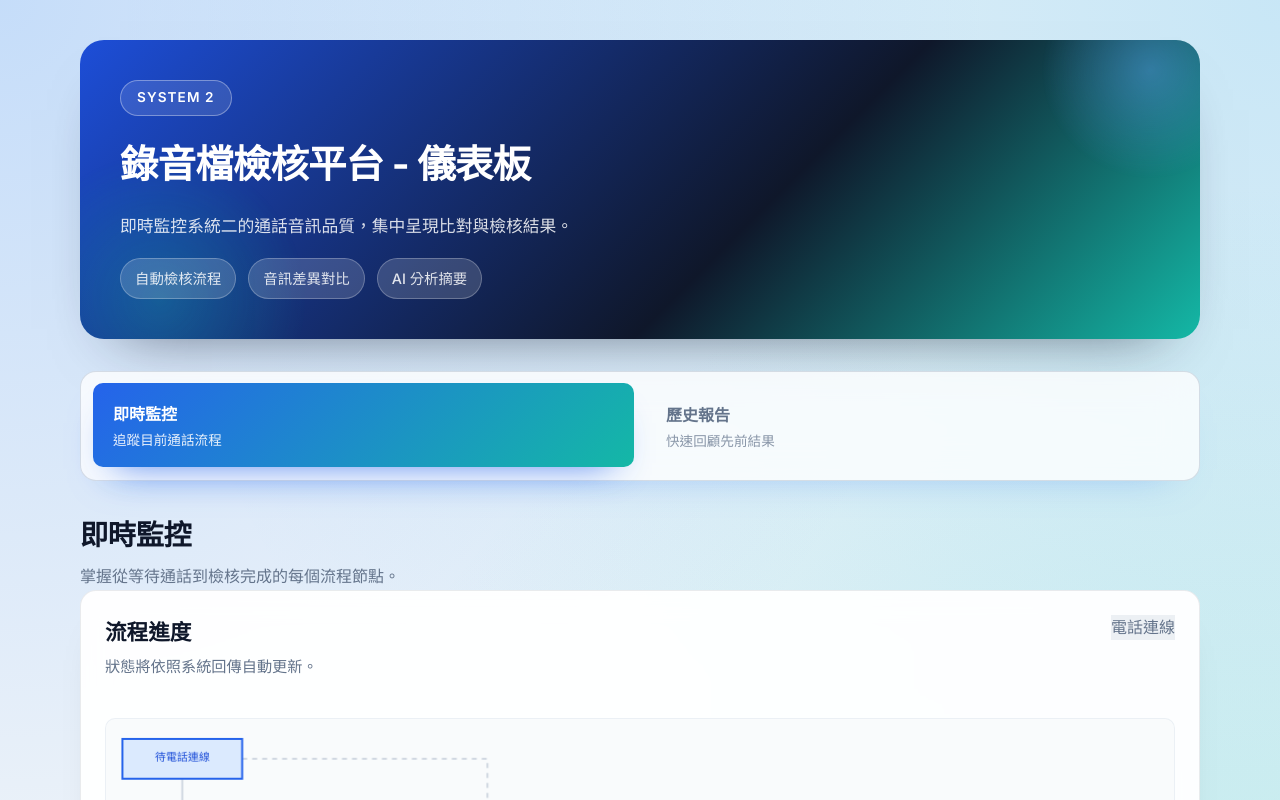
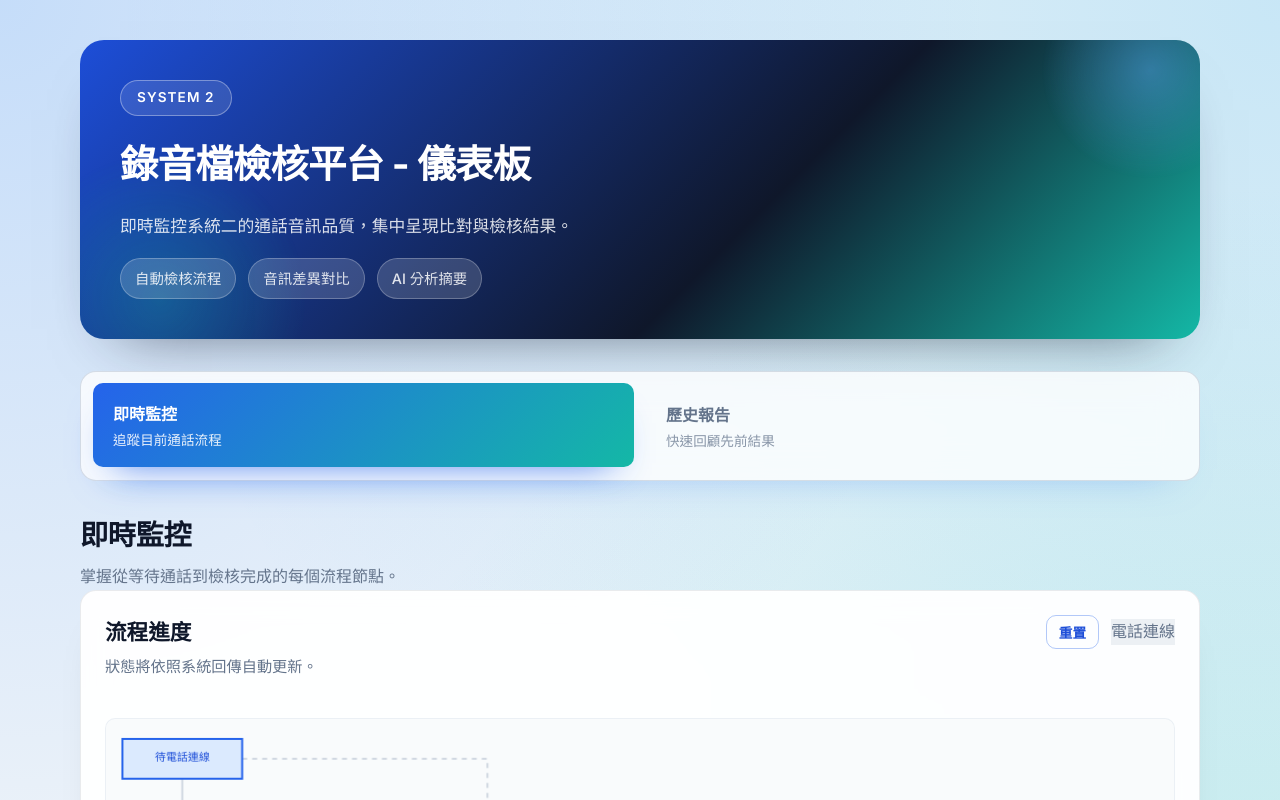
Before and after one commit to zxc88645/AudioAssuranceSystem, a plain HTML site: page system2_audio_assurance/web/quality_monitoring_app/index.html in a window 1280 px wide. Shown: the top 800 px of the page. Drawn offline with Linux system fonts and the light colour scheme; no server answers.

Commit message:
feat: 添加手動重置進度條的前端界面

```diff
--- a/system2_audio_assurance/web/quality_monitoring_app/css/style.css
+++ b/system2_audio_assurance/web/quality_monitoring_app/css/style.css
@@ -568,6 +568,17 @@ a:hover {
   cursor: not-allowed;
 }
 
+.btn-sm {
+  padding: 6px 12px;
+  font-size: 0.85rem;
+}
+
+.progress-controls {
+  display: flex;
+  align-items: center;
+  gap: 12px;
+}
+
 .status-badge {
   display: inline-flex;
   align-items: center;
--- a/system2_audio_assurance/web/quality_monitoring_app/index.html
+++ b/system2_audio_assurance/web/quality_monitoring_app/index.html
@@ -49,7 +49,10 @@
                     <h3>流程進度</h3>
                     <p>狀態將依照系統回傳自動更新。</p>
                   </div>
-                  <span class="status-chip status-chip-neutral progress-status" id="progress-status-text">等待通話</span>
+                  <div class="progress-controls">
+                    <button id="reset-progress-btn" class="btn btn-ghost btn-sm" type="button">重置</button>
+                    <span class="status-chip status-chip-neutral progress-status" id="progress-status-text">等待通話</span>
+                  </div>
                 </div>
                 <canvas id="progress-canvas" class="progress-canvas" width="800" height="300"></canvas>
                 <div class="progress-bar" role="progressbar" aria-live="polite">
```
